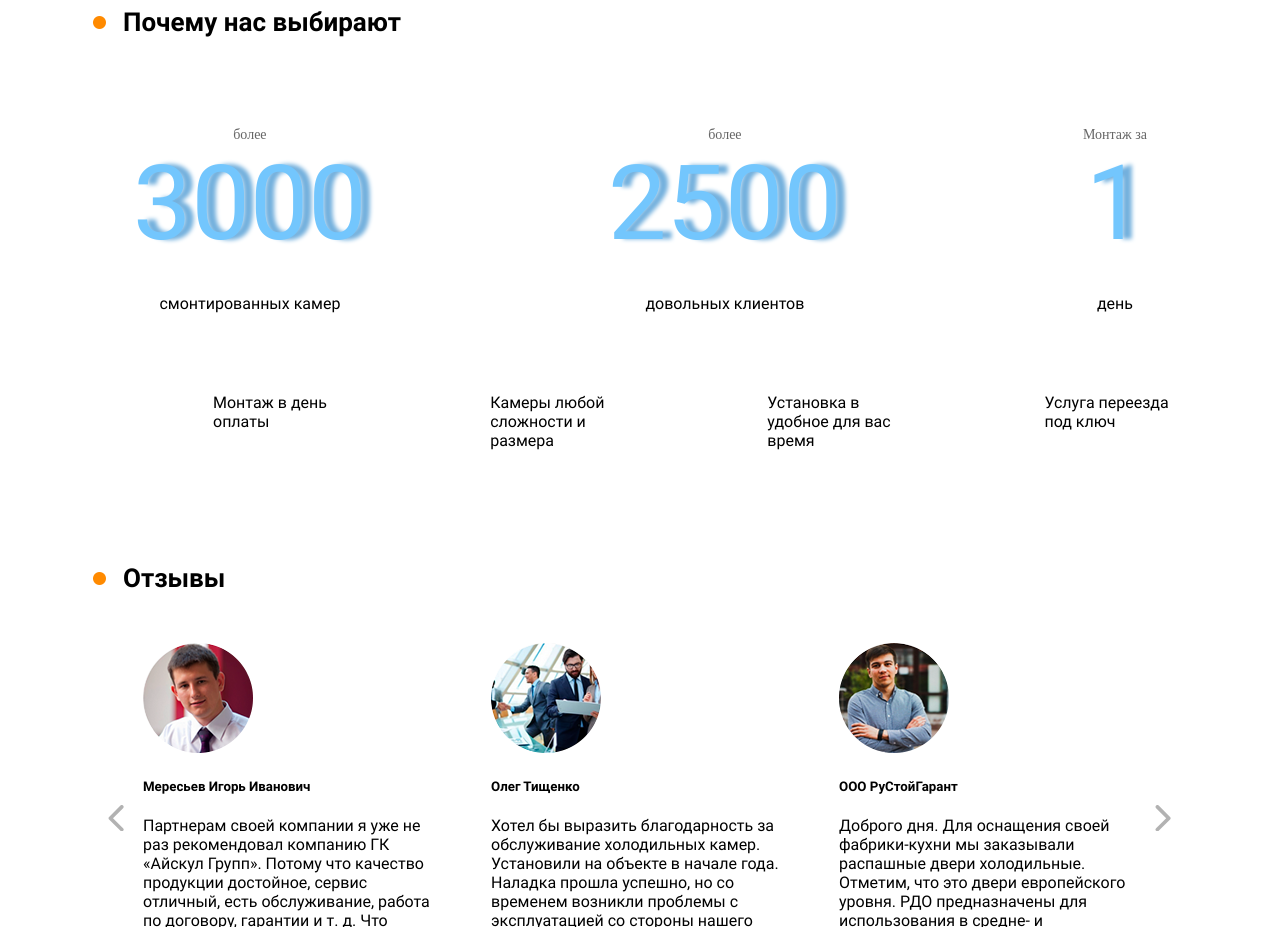
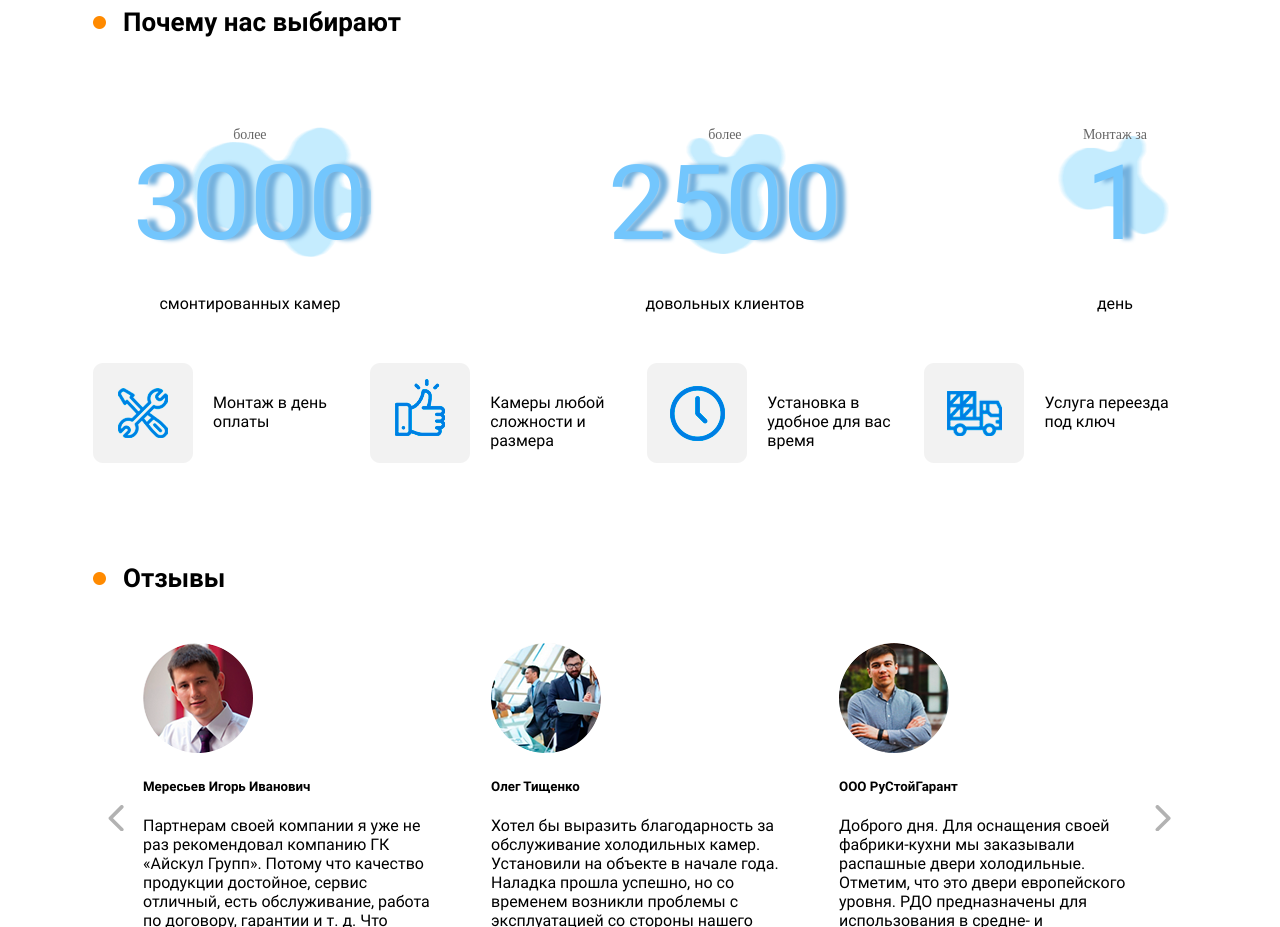
Before and after one commit to developav/puls, a website: page index.html in a window 1280 px wide. Shown: the part 1700-2627 px from the top of the page. Drawn offline with nearby package versions, Linux system fonts and the light colour scheme; the site is published under a folder, as on GitHub Pages, so addresses that start at the root find nothing.

Commit message:
change way image icons

```diff
--- a/css/_advantages.scss
+++ b/css/_advantages.scss
@@ -38,7 +38,7 @@
                 &-img{
                     z-index: 1;
                     position: absolute;
-                    background-image: url('/image/3000.png');
+                    background-image: url('../image/3000.png');
                     background-repeat: no-repeat;
                     top: 0px;
                     left: 56px;
@@ -48,7 +48,7 @@
                 &-img2{
                     z-index: 1;
                     position: absolute;
-                    background-image: url('/image/2500.png');
+                    background-image: url('../image/2500.png');
                     background-repeat: no-repeat;
                     top: 7px;
                     left: 71px;
@@ -58,7 +58,7 @@
                 &-img3{
                     z-index: 1;
                     position: absolute;
-                    background-image: url('/image/1.png');
+                    background-image: url('../image/1.png');
                     background-repeat: no-repeat;
                     top: 9px;
                     left: -25px;
@@ -81,16 +81,16 @@
                     max-width: 24%;
                     height: 100px;
                     &:nth-child(1){
-                        background-image: url('/image/mantag.png');
+                        background-image: url('../image/mantag.png');
                     }
                     &:nth-child(2){
-                        background-image: url('/image/like.png');
+                        background-image: url('../image/like.png');
                     }
                     &:nth-child(3){
-                        background-image: url('/image/time.png');
+                        background-image: url('../image/time.png');
                     }
                     &:nth-child(4){
-                        background-image: url('/image/taxi.png');
+                        background-image: url('../image/taxi.png');
                     }
                 }
             }
--- a/index.html
+++ b/index.html
@@ -6,7 +6,7 @@
     <link rel="stylesheet" href="https://cdn.jsdelivr.net/npm/swiper@11/swiper-bundle.min.css">
     <link rel="stylesheet" href="css/style.css">
     <script src="https://cdn.jsdelivr.net/npm/swiper@11/swiper-bundle.min.js"></script>
-    <title>Document</title>
+    <title>I school</title>
 </head>
 <body>
     <main>
```
Also changed, not shown: css/dist/_advantages.css, css/style.css, 1 other file.
